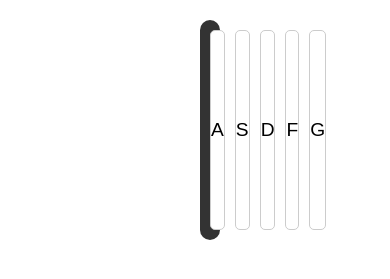
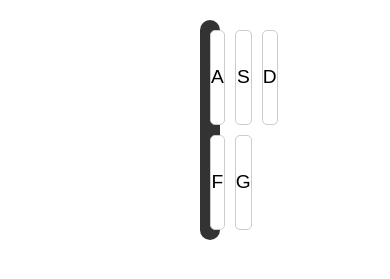
Before and after one commit to luislourencomp/musical-keyboard, a plain HTML site: page index.html in a window 390 px wide. Shown: the part 97-376 px from the top of the page. Drawn offline with Linux system fonts and the light colour scheme.

Commit message:
feat: media queries

```diff
--- a/css/styles.css
+++ b/css/styles.css
@@ -11,7 +11,7 @@ h1 {
 }
 .keyboard{
     display: grid;
-    grid-template-columns: repeat(5, 1fr); /* 10 colunas */
+    grid-template-columns: repeat(5, 1fr); /* 5 columns */
     grid-gap: 10px;
     padding: 10px;
     background-color: #333;
@@ -32,3 +32,9 @@ h1 {
     cursor: pointer;
     user-select: none;
 }
+
+@media (max-width: 1250px) {
+    .keyboard {
+        grid-template-columns: repeat(3, 1fr); /* 3 columns in samller screens */
+    }
+}
```
